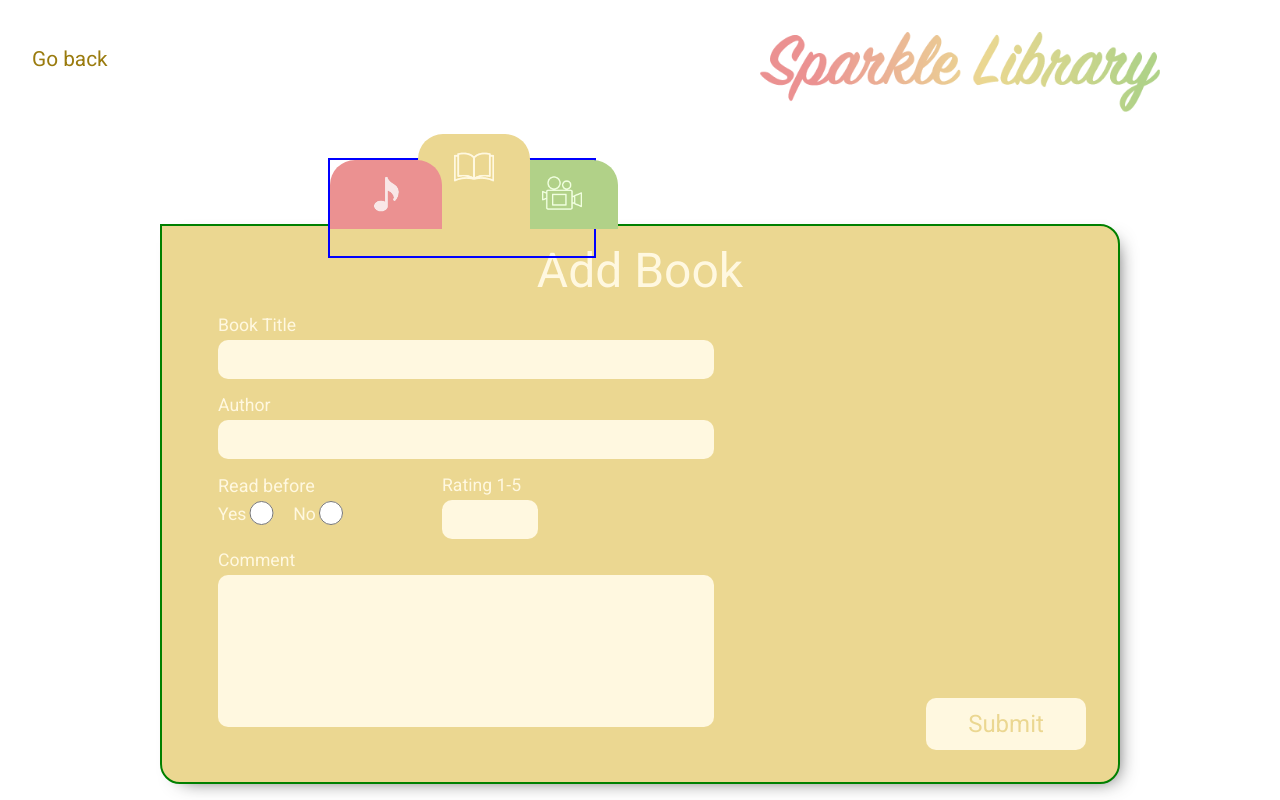
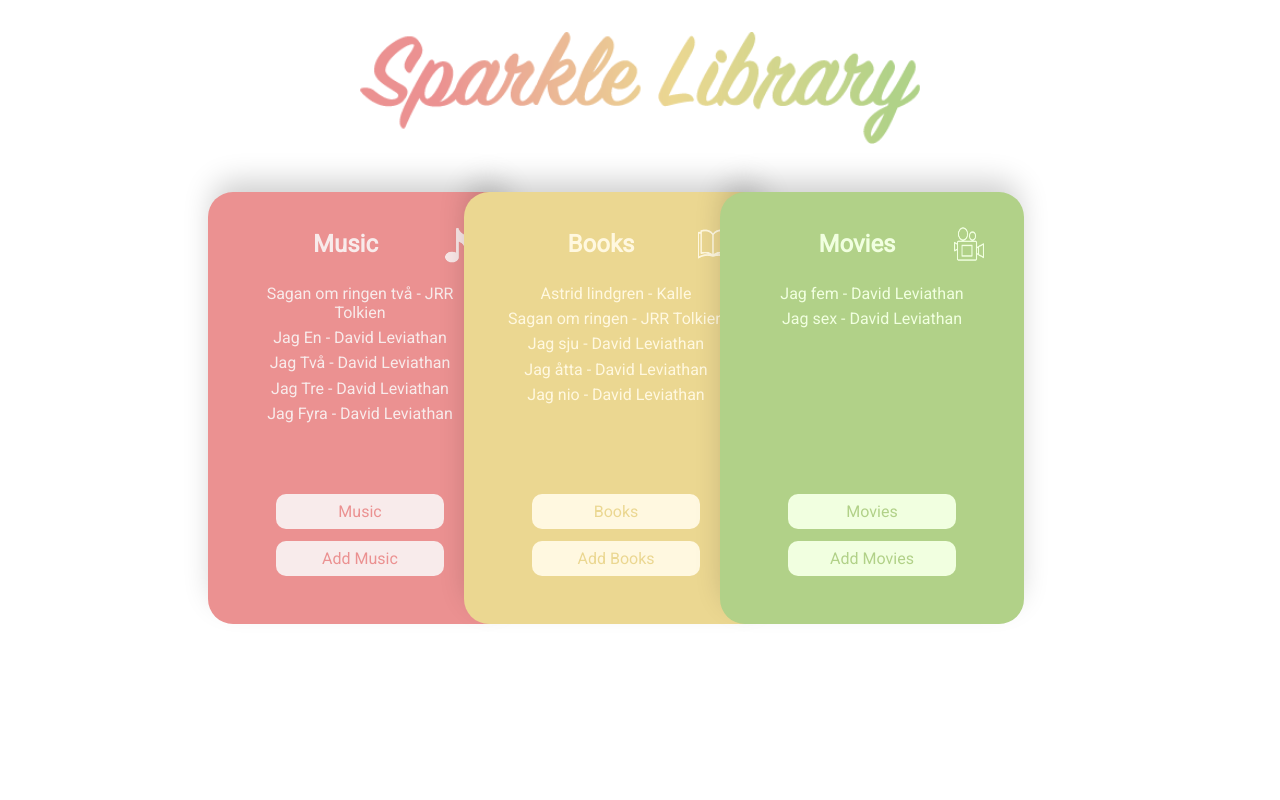
Before and after one commit to neda-jahadi/Sparkles, a React (Create React App) app: page / in a window 1280 px wide. Built offline with nearby package versions, Linux system fonts and the light colour scheme.

Commit message:
fanny och karin har fortsatt med flikar som är nästan klara nu

```diff
--- a/src/components/Container.css
+++ b/src/components/Container.css
@@ -25,16 +25,17 @@ section {
     border-top-left-radius: 0;
     position: relative;
     box-shadow: 0px 0px 5px -50px rgba(0,0,0,.8), 8px 7px 20px -12px rgba(0,0,0,.8);
-    border: 2px solid green;
 
 }
 
     nav{
       position:absolute;
-      left:13vw;
-      top:-4.3rem;
+      left:0;
+      top: -5rem;
       display:inline-block;
-     border: 2px solid blue;
+      height: 5rem;
+      display: flex;
+      align-items: flex-end;
     }
     .tab{
       border:none;
@@ -43,6 +44,7 @@ section {
       margin:0 -1.5rem 0 0;
       width: 7rem;
       position: relative;
+      height: 100%;
 
     }
     nav button:first-child{
@@ -61,9 +63,7 @@ section {
      cursor:pointer;
     }
     button.tab-active{
-      padding-bottom:2.5rem;
-      bottom:1.6rem;
-      z-index:5;
+      height: calc(100% + 1rem);
 
     }
     .tab > img{
--- a/src/features/booksReducer.js
+++ b/src/features/booksReducer.js
@@ -10,11 +10,11 @@ const booksListActions = {
 }
 
 const booksList = [
-    {title: 'Astrid lindgren', creator: 'Kalle', usedBefore:true, comment: 'Apläskig'},
+    {title: 'Astrid lindgren', creator: 'Kalle', rating:'5', usedBefore:'yes', comment: 'Apläskig'},
     {title: 'Sagan om ringen', creator: 'JRR Tolkien', usedBefore:false, comment: 'Kan den här vara bra?'},
-    {title: 'Jag sju', creator: 'David Leviathan', usedBefore:true, comment: 'Läs den!'},
-    {title: 'Jag åtta', creator: 'David Leviathan', usedBefore:true, comment: 'Läs den!'},
-    {title: 'Jag nio', creator: 'David Leviathan', usedBefore:true, comment: 'Läs den!'},
+    {title: 'Jag sju', creator: 'David Leviathan', rating:'1', usedBefore:'yes', comment: 'Läs den!'},
+    {title: 'Jag åtta', creator: 'David Leviathan', rating:'4', usedBefore:'no', comment: 'Läs den!'},
+    {title: 'Jag nio', creator: 'David Leviathan', rating:'3', usedBefore:'no', comment: 'Läs den!'},
 ];
 
 
--- a/src/features/categoryReducer.js
+++ b/src/features/categoryReducer.js
@@ -1,6 +1,6 @@
 import {createReducer, createAction} from '@reduxjs/toolkit';
 
-const categoryDisplayed = 'books';
+const categoryDisplayed = '';
 
 const choseMusic = createAction('music');
 const choseBooks = createAction('books');
--- a/src/features/moviesReducer.js
+++ b/src/features/moviesReducer.js
@@ -10,8 +10,8 @@ const moviesListActions = {
 }
 
 const moviesList = [
-    {title: 'Jag fem', creator: 'David Leviathan', usedBefore:true, comment: 'Läs den!'},
-    {title: 'Jag sex', creator: 'David Leviathan', usedBefore:true, comment: 'Läs den!'},
+    {title: 'Jag fem', creator: 'David Leviathan', rating:'1', usedBefore:'no', comment: 'Läs den!'},
+    {title: 'Jag sex', creator: 'David Leviathan', rating:'2', usedBefore:'yes', comment: 'Läs den!'},
 
 ];
 
--- a/src/features/musicReducer.js
+++ b/src/features/musicReducer.js
@@ -11,9 +11,9 @@ const musicListActions = {
 
 const musicList = [
     {title: 'Sagan om ringen två', creator: 'JRR Tolkien', rating:'2', usedBefore:'no', comment: 'Kan den här vara bra?'},
-    {title: 'Jag En', creator: 'David Leviathan', usedBefore:'yes', rating:'4', comment: 'Läs den!'},
+    {title: 'Jag En', creator: 'David Leviathan', usedBefore:'no', rating:'4', comment: 'Läs den!'},
     {title: 'Jag Två', creator: 'David Leviathan', usedBefore:'yes', rating:'3', comment: 'Läs den!'},
-    {title: 'Jag Tre', creator: 'David Leviathan', usedBefore:'yes', rating:'2', comment: 'Läs den!'},
+    {title: 'Jag Tre', creator: 'David Leviathan', usedBefore:'no', rating:'2', comment: 'Läs den!'},
     {title: 'Jag Fyra', creator: 'David Leviathan', usedBefore:'yes', rating:'5', comment: 'Läs den!'},
 ];
 
--- a/src/features/screenReducer.js
+++ b/src/features/screenReducer.js
@@ -1,7 +1,7 @@
 import {createReducer, createAction} from '@reduxjs/toolkit';
 
 
-const currentScreen = 'formScreen';
+const currentScreen = 'welcomeScreen';
 
 const listScreen = createAction('listScreen');
 const formScreen = createAction('formScreen');
```
